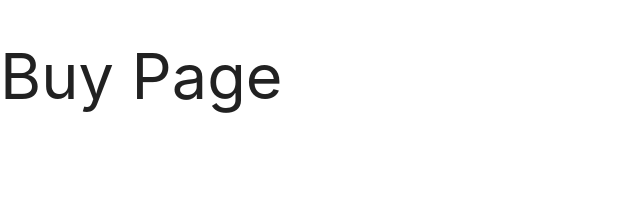
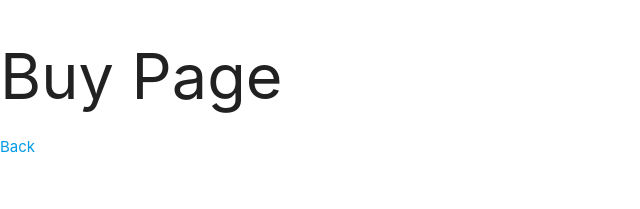
Before and after one commit to jmanock/fin-dog-bite, a React (Create React App) app: page /Buy in a window 1280 px wide. Shown: the top 209 px of the page, without its empty margins (0-640 px from the left). Built offline with nearby package versions, Linux system fonts and the light colour scheme.

Commit message:
good place to stop

```diff
--- a/src/PageComponents/Buy.jsx
+++ b/src/PageComponents/Buy.jsx
@@ -1,9 +1,15 @@
 import React from 'react';
+import {Link} from 'react-router-dom';
 
 const Buy = (props) =>{
   console.log(props.location.state);
   return(
-    <h1>Buy Page</h1>
+    <div>
+      <h1>Buy Page</h1>
+      <Link to='/Rates'>
+        Back
+      </Link>
+    </div>
   );
 };
 
--- a/src/PageComponents/Rates.jsx
+++ b/src/PageComponents/Rates.jsx
@@ -1,5 +1,6 @@
 import React from 'react';
 import {Link} from 'react-router-dom';
+import Input from '../FormComponents/Input';
 
 const Rates = (props) =>{
   const {name, state}=props.location.state;
@@ -7,6 +8,7 @@ const Rates = (props) =>{
     <div>
       <h1>Rates Page</h1>
       <h3>{name} is from {state}</h3>
+      <Input placeholder={'Something to add'} handleChange={props.handleChange}/>
       <Link to='/'>
         Back
       </Link>
```
